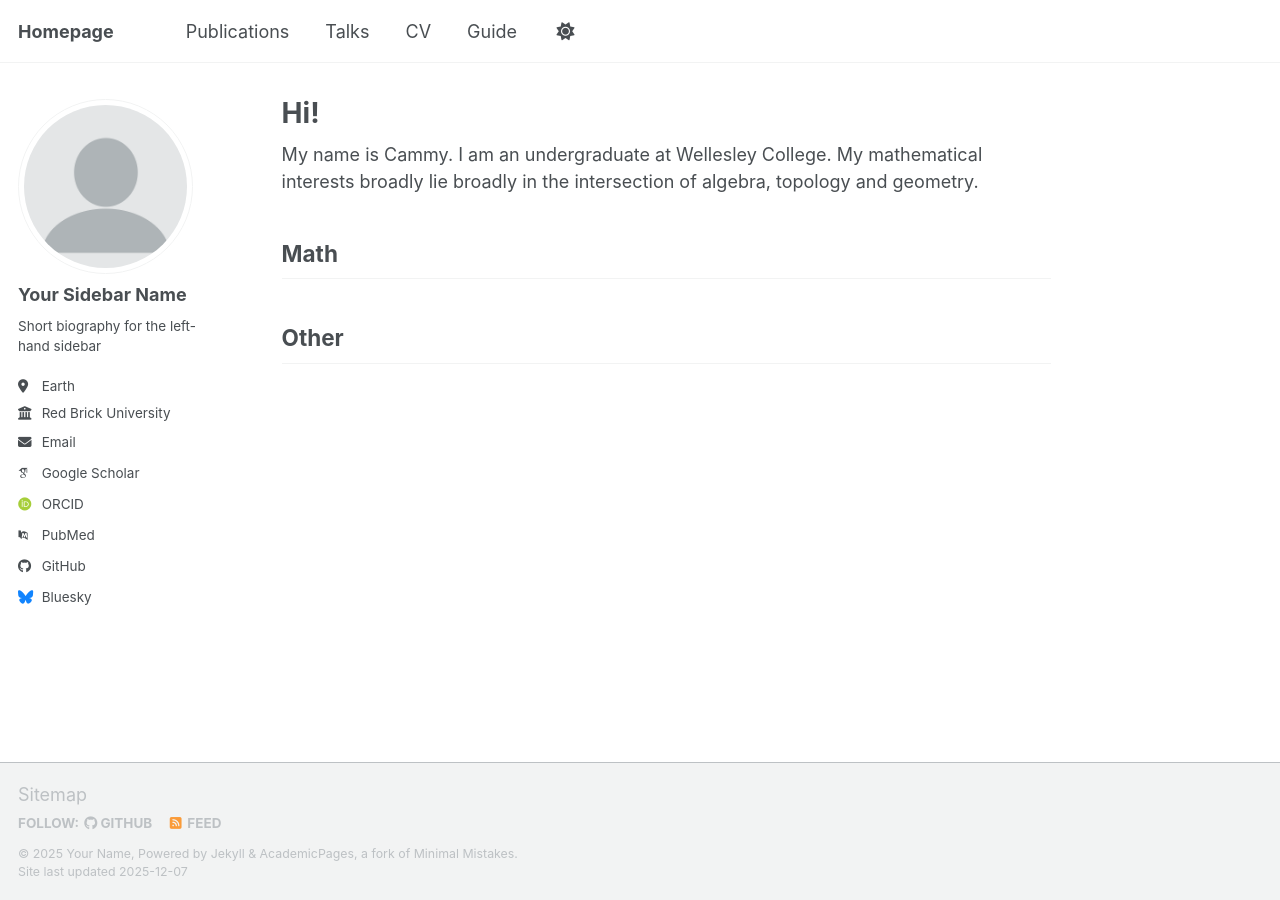
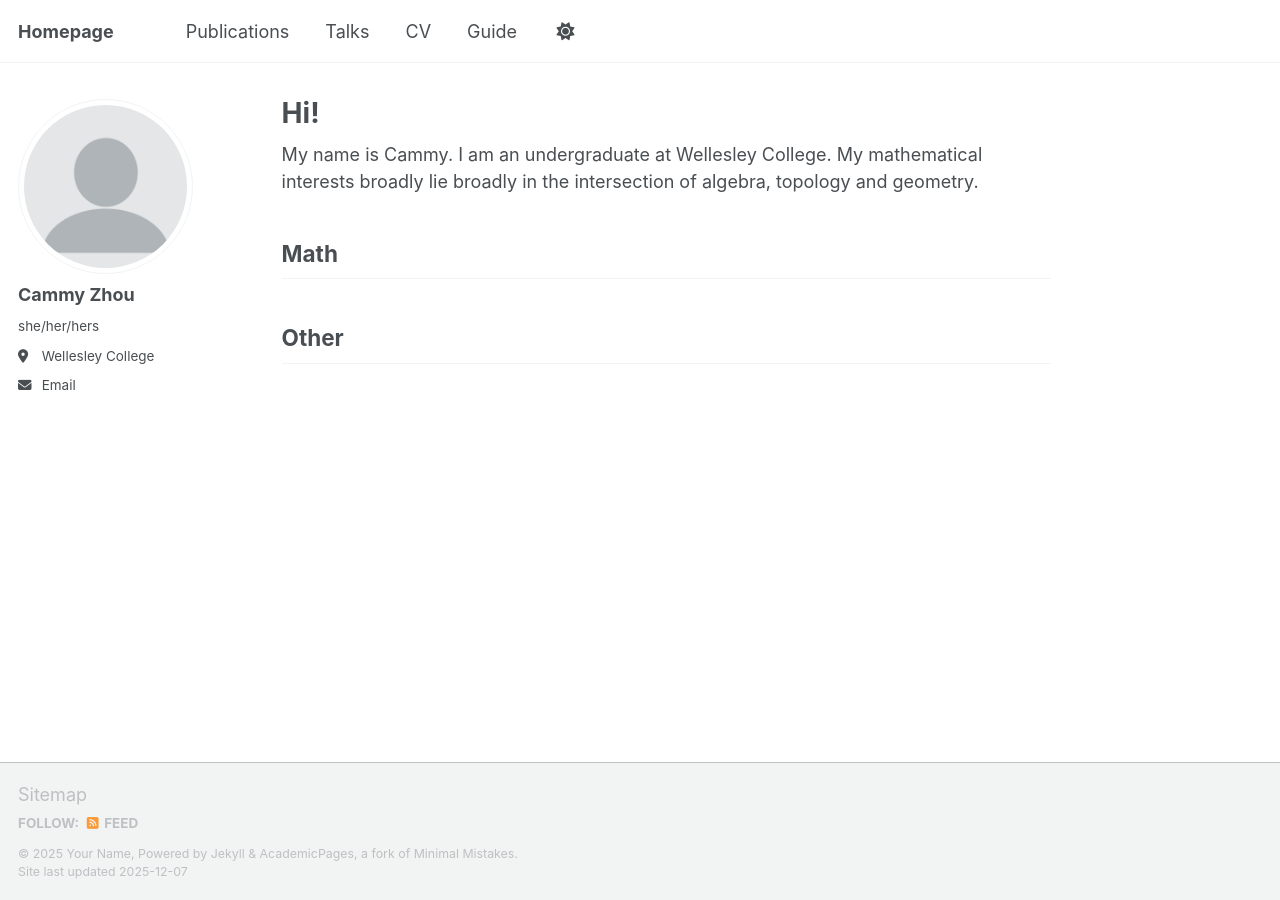
Before and after one commit to cakezhou/cakezhou.github.io, a Jekyll site: the page built from _pages/about.md, in a window 1280 px wide. Built offline with Jekyll 4.4.1, drawn with Linux system fonts in a browser that asks for light colours; some web fonts are replaced; a script bundle is joined from its source files by our own code; library files that are not in the unit come from our copies.

Commit message:
sidebar
Updated author information in the configuration file.

```diff
--- a/_config.yml
+++ b/_config.yml
@@ -24,24 +24,24 @@ repository               : "academicpages/academicpages.github.io"
 author:
   # Biographic information
   avatar           : "profile.png"
-  name             : "Your Sidebar Name"
-  pronouns         : # example: "she/her"
-  bio              : "Short biography for the left-hand sidebar"
-  location         : "Earth"
-  employer         : "Red Brick University"
-  uri              : # URL
-  email            : "none@example.org"
+  name             : "Cammy Zhou"
+  pronouns         : "she/her/hers"
+  bio              : # "Short biography for the left-hand sidebar"
+  location         : "Wellesley College"
+  employer         : # "Red Brick University"
+  uri              : #  URL
+  email            : "kz105@wellesley.edu"
 
   # Academic websites
   academia         : # URL
   arxiv            : # URL - Update with the correct link to your profile
-  googlescholar    : "https://scholar.google.com/citations?user=PS_CX0AAAAAJ"
+  googlescholar    : # "https://scholar.google.com/citations?user=PS_CX0AAAAAJ"
   inspire-hep      : # URL
   impactstory      : # URL
-  orcid            : "https://orcid.org/yourorcidurl"
+  orcid            : # "https://orcid.org/yourorcidurl"
   semantic         : # URL
   ssrn             : # URL
-  pubmed           : "https://www.ncbi.nlm.nih.gov/pubmed/?term=john+snow"
+  pubmed           : # "https://www.ncbi.nlm.nih.gov/pubmed/?term=john+snow"
   researchgate     : # URL
   scopus           : # URL
   zotero           : # URL
@@ -51,13 +51,13 @@ author:
   bitbucket        : # Username - Update with your username on the site
   codepen          : # Username
   dribbble         : # Username
-  github           : "academicpages"
+  github           : # "cakezhou"
   kaggle           : # Username
   stackoverflow    : # User number or user number and name (i.e., use "1" or "1/jeff-atwood")
 
   # Social media
   artstation       : # Username
-  bluesky          : "bsky.app" # Replace this with you Bluesky username
+  bluesky          : # "bsky.app" # Replace this with you Bluesky username
   facebook         : # Username
   flickr           : # Username
   foursquare       : # Username
```
